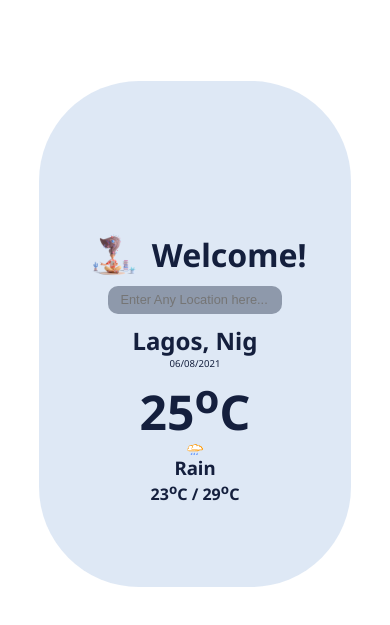
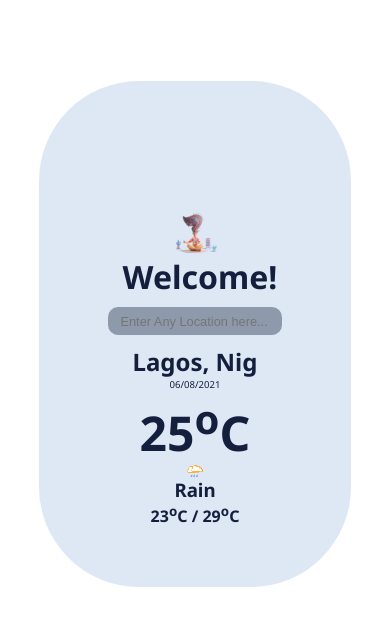
Before and after one commit to isaacRaphael/weather-app, a plain HTML site: page index.html in a window 390 px wide. Shown: the part 175-800 px from the top of the page. Drawn offline with Linux system fonts and the light colour scheme.

Commit message:
moving images around

```diff
--- a/responsive.css
+++ b/responsive.css
@@ -86,8 +86,8 @@
 	section.main {
 		height: 60vh;
 	}
-	.main-cover {
-		height: 80%;
+	.main-cover .welcome-section {
+		flex-direction: column-reverse;
 	}
 	.welcome-section p {
 		display: none;
```
